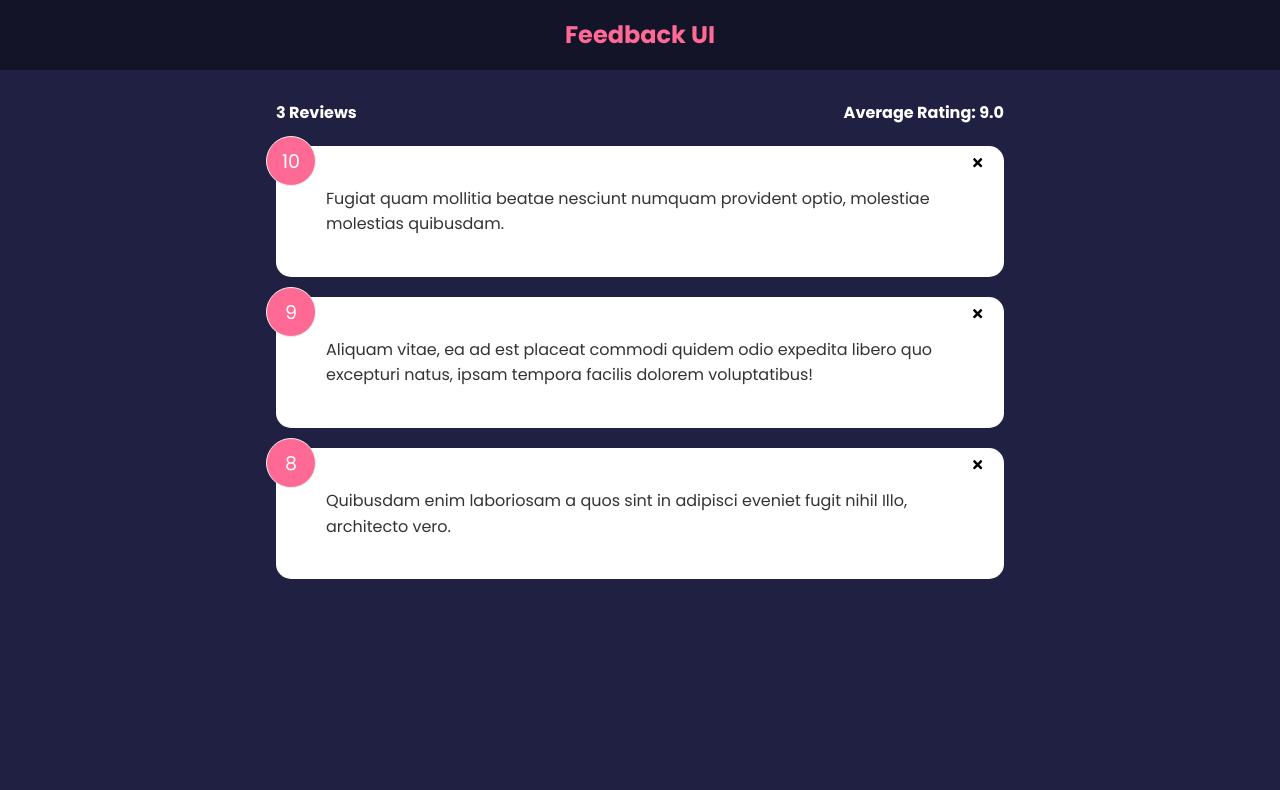
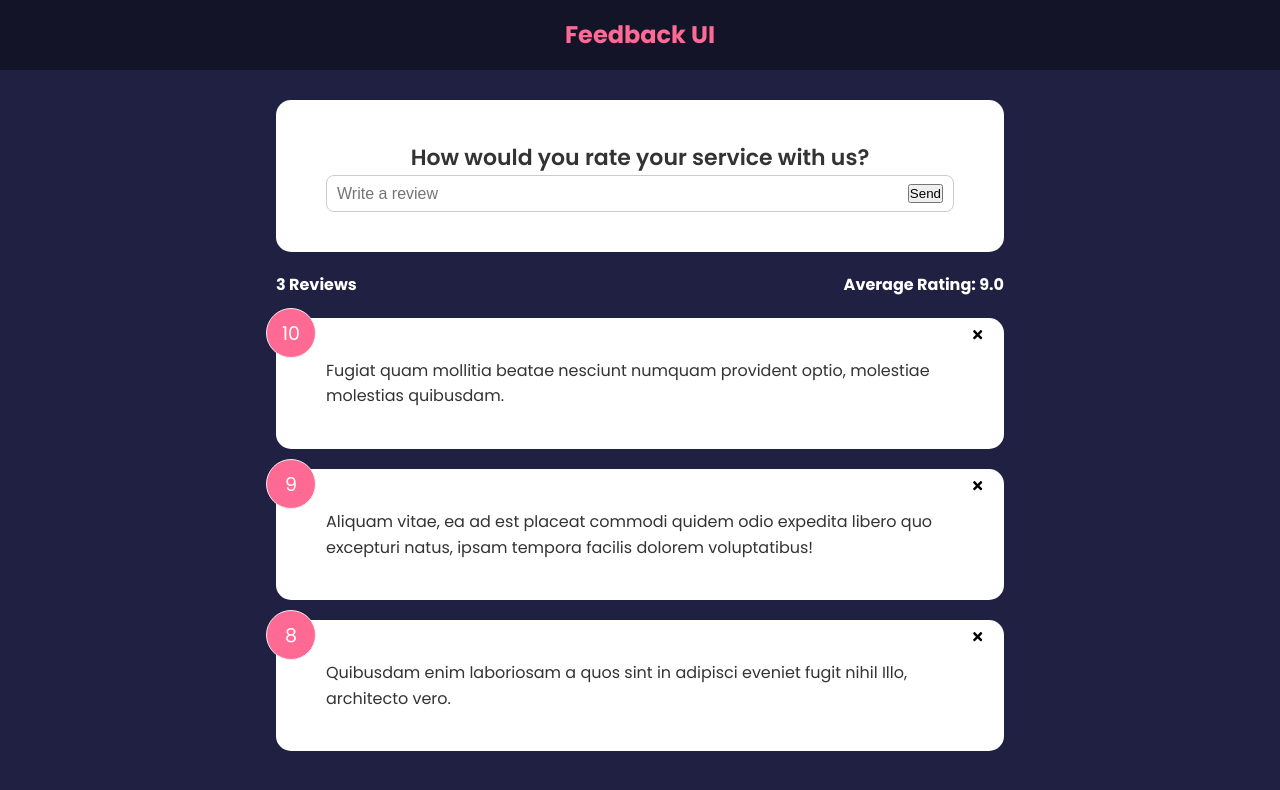
Before and after one commit to Codatrix1/React-2022, a React (Create React App) app: page / in a window 1280 px wide. Shown: the top 790 px of the page. Built offline with nearby package versions, Linux system fonts and the light colour scheme.

Commit message:
Form Input & State

```diff
--- a/src/App.js
+++ b/src/App.js
@@ -1,16 +1,17 @@
-import React from "react";
+import React, { useState } from "react";
 
 // components
 import Header from "./components/Header";
 import FeedbackList from "./components/FeedbackList";
 import FeedbackStats from "./components/FeedbackStats";
+import FeedbackForm from "./components/FeedbackForm";
 
-// Global state
-import { useState } from "react";
+// import data
 import FeedbackData from "./data/FeedbackData";
 
 // Main React Component
 const App = function () {
+  // Global/App Level state
   const [feedback, setFeedback] = useState(FeedbackData);
 
   // delete a feedback
@@ -24,6 +25,7 @@
     <React.Fragment>
       <Header />
       <div className="container">
+        <FeedbackForm />
         <FeedbackStats feedback={feedback} />
         <FeedbackList feedback={feedback} handleDelete={deleteFeedback} />
       </div>
--- /dev/null
+++ b/src/components/FeedbackForm.jsx
@@ -0,0 +1,33 @@
+import React, { useState } from "react";
+
+// import components
+import Card from "./shared/Card";
+
+const FeedbackForm = () => {
+  // Component level state
+  const [text, setText] = useState("");
+
+  const handleTextChange = (e) => {
+    setText(e.target.value);
+  };
+
+  return (
+    <Card>
+      <form action="">
+        <h2>How would you rate your service with us?</h2>
+        {/* @todo - rating select component */}
+        <div className="input-group">
+          <input
+            type="text"
+            placeholder="Write a review"
+            value={text}
+            onChange={handleTextChange}
+          />
+          <button type="submit">Send</button>
+        </div>
+      </form>
+    </Card>
+  );
+};
+
+export default FeedbackForm;
```
